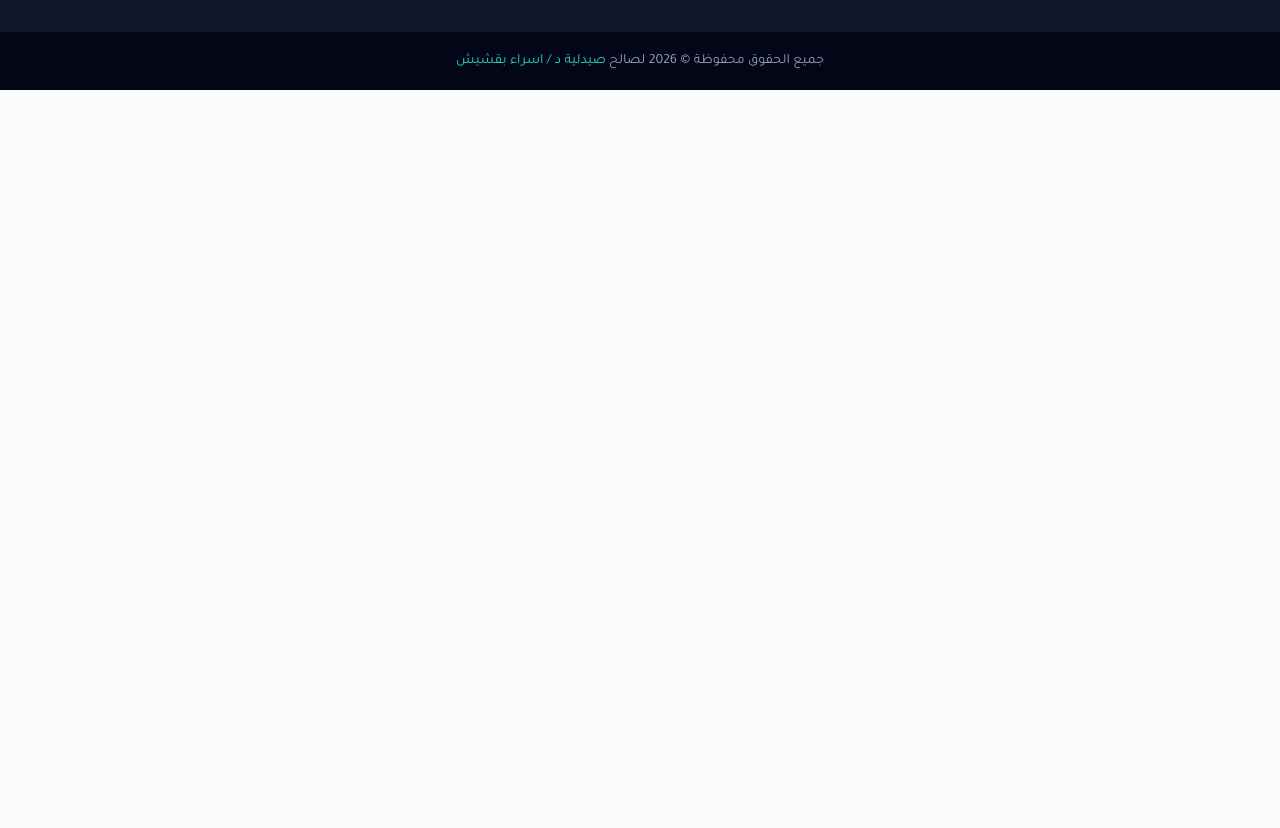
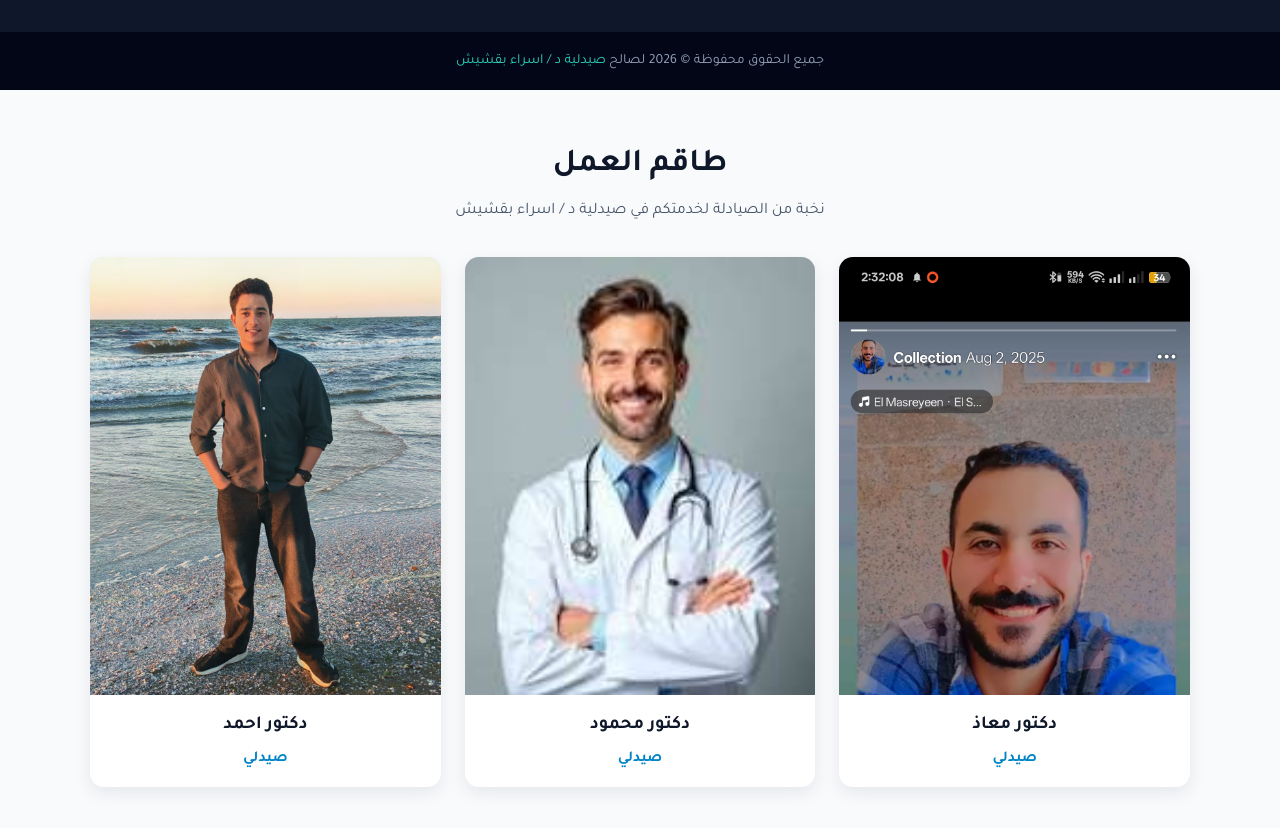
Before and after one commit to ahmdabdelrahman351-glitch/esraa-pharmacy, a plain HTML site: page index.html in a window 1280 px wide. Shown: the part 3574-4402 px from the top of the page. Before the commit the page ends 3664 px from the top, so only its background shows below. Drawn offline with Linux system fonts and the light colour scheme.

Commit message:
Add files via upload

```diff
--- a/index.html
+++ b/index.html
@@ -260,4 +260,42 @@
 
     <script src="script.js"></script>
 </body>
+<section id="team" class="team-section" dir="rtl">
+  <div class="team-container">
+    <h2 class="team-title">طاقم العمل</h2>
+    <p class="team-subtitle">نخبة من الصيادلة لخدمتكم في صيدلية د / اسراء بقشيش</p>
+
+    <div class="team-grid">
+      <article class="team-card">
+        <div class="team-img-box">
+          <img src="images/dr-moaz.jpg" alt="دكتور معاذ - صيدلي" loading="lazy">
+        </div>
+        <div class="team-info">
+          <h3 class="doctor-name">دكتور معاذ</h3>
+          <p class="doctor-role">صيدلي</p>
+        </div>
+      </article>
+
+      <article class="team-card">
+        <div class="team-img-box">
+          <img src="images/dr-mahmoud.jpg" alt="دكتور محمود - صيدلي" loading="lazy">
+        </div>
+        <div class="team-info">
+          <h3 class="doctor-name">دكتور محمود</h3>
+          <p class="doctor-role">صيدلي</p>
+        </div>
+      </article>
+
+      <article class="team-card">
+        <div class="team-img-box">
+          <img src="images/dr-ahmed.jpg" alt="دكتور احمد - صيدلي" loading="lazy">
+        </div>
+        <div class="team-info">
+          <h3 class="doctor-name">دكتور احمد</h3>
+          <p class="doctor-role">صيدلي</p>
+        </div>
+      </article>
+    </div>
+  </div>
+</section>
 </html>
--- a/style.css
+++ b/style.css
@@ -479,3 +479,78 @@ footer {
 .copyright span {
     color: var(--accent-color);
 }
+/* قسم طاقم العمل */
+.team-section {
+  padding: 50px 20px;
+  background-color: #f8fafc;
+  font-family: inherit;
+}
+
+.team-container {
+  max-width: 1100px;
+  margin: 0 auto;
+  text-align: center;
+}
+
+.team-title {
+  font-size: 2rem;
+  margin-bottom: 8px;
+  color: #0f172a;
+}
+
+.team-subtitle {
+  font-size: 1rem;
+  color: #475569;
+  margin-bottom: 32px;
+}
+
+.team-grid {
+  display: grid;
+  grid-template-columns: repeat(auto-fit, minmax(240px, 1fr));
+  gap: 24px;
+}
+
+.team-card {
+  background: #ffffff;
+  border-radius: 14px;
+  overflow: hidden;
+  box-shadow: 0 6px 18px rgba(15, 23, 42, 0.08);
+  transition: transform 0.25s ease, box-shadow 0.25s ease;
+}
+
+.team-card:hover {
+  transform: translateY(-4px);
+  box-shadow: 0 12px 24px rgba(15, 23, 42, 0.12);
+}
+
+.team-img-box {
+  width: 100%;
+  aspect-ratio: 4 / 5;
+  overflow: hidden;
+  background-color: #e2e8f0;
+}
+
+.team-img-box img {
+  width: 100%;
+  height: 100%;
+  object-fit: cover;
+  object-position: top center;
+  display: block;
+}
+
+.team-info {
+  padding: 16px;
+}
+
+.doctor-name {
+  margin: 0 0 6px;
+  font-size: 1.15rem;
+  color: #0f172a;
+}
+
+.doctor-role {
+  margin: 0;
+  font-size: 0.95rem;
+  color: #0284c7;
+  font-weight: 600;
+}
```
Also changed, not shown: images/dr-ahmed.jpg (added), images/dr-mahmoud.jpg (added), images/dr-moaz.jpg (added).
